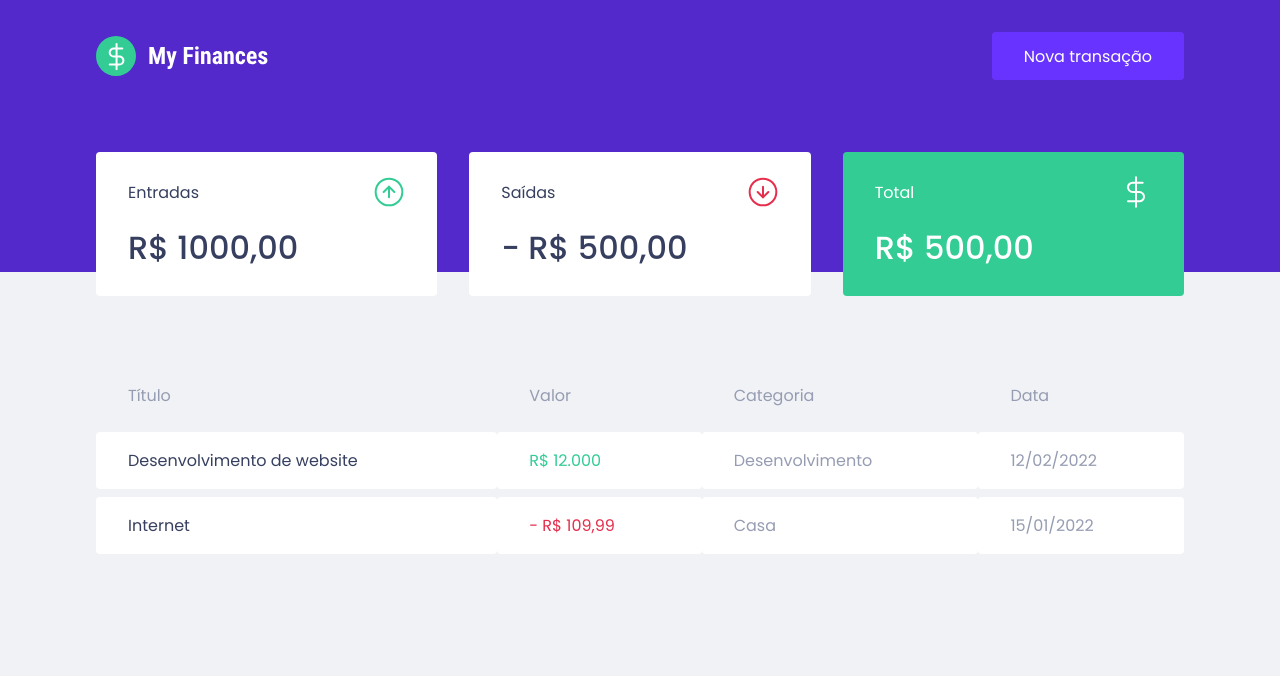
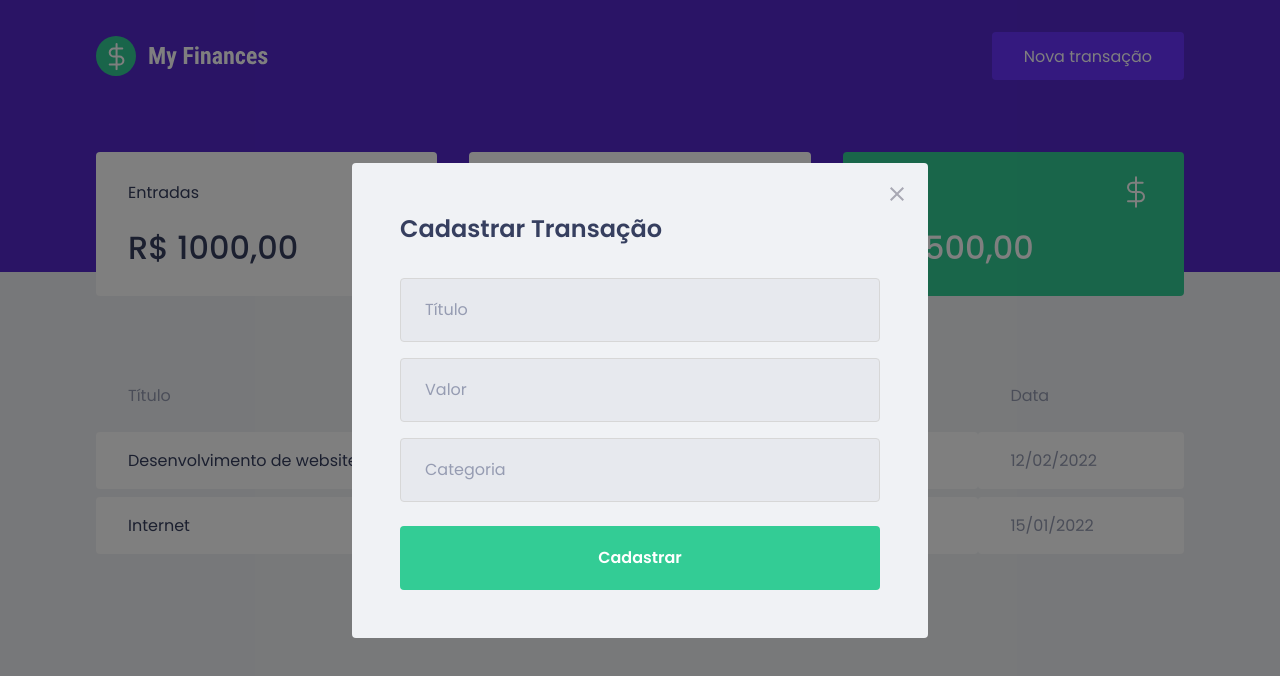
Before and after one commit to goncadanilo/my-finances, a React (Create React App) app: page / in a window 1280 px wide. Both pictures are taken after a click on the button "Nova transação". Shown: the top 676 px of the page. Built offline with nearby package versions, Linux system fonts and the light colour scheme; no server answers; what miragejs would draw is missing.

Commit message:
feat: create the transaction modal component

```diff
--- a/src/App.tsx
+++ b/src/App.tsx
@@ -1,12 +1,30 @@
+import { useState } from 'react';
 import { DashBoard } from 'src/components/Dashboard';
 import { Header } from 'src/components/Header';
+import { NewTransactionModal } from 'src/components/NewTransactionModal';
 import { GlobalStyle } from 'src/styles/global';
 
 export function App() {
+  const [isNewTransactionModalOpen, setIsNewTransactionModalOpen] =
+    useState(false);
+
+  function handleOpenNewTransactionModal() {
+    setIsNewTransactionModalOpen(true);
+  }
+
+  function handleCloseNewTransactionModal() {
+    setIsNewTransactionModalOpen(false);
+  }
   return (
     <>
-      <Header />
+      <Header onOpenNewTransactionModal={handleOpenNewTransactionModal} />
       <DashBoard />
+
+      <NewTransactionModal
+        isOpen={isNewTransactionModalOpen}
+        onRequestClose={handleCloseNewTransactionModal}
+      />
+
       <GlobalStyle />
     </>
   );
--- a/src/components/Header/index.tsx
+++ b/src/components/Header/index.tsx
@@ -1,12 +1,18 @@
 import logoImg from 'src/assets/logo.svg';
 import { Container, Content } from './styles';
 
-export function Header() {
+interface HeaderProps {
+  onOpenNewTransactionModal: () => void;
+}
+
+export function Header({ onOpenNewTransactionModal }: HeaderProps) {
   return (
     <Container>
       <Content>
         <img src={logoImg} alt="My Finances" />
-        <button type="button">Nova transação</button>
+        <button type="button" onClick={onOpenNewTransactionModal}>
+          Nova transação
+        </button>
       </Content>
     </Container>
   );
--- /dev/null
+++ b/src/components/NewTransactionModal/index.tsx
@@ -0,0 +1,42 @@
+import Modal from 'react-modal';
+import closeImg from 'src/assets/close.svg';
+import { Container } from './styles';
+
+interface NewTransactionModalProps {
+  isOpen: boolean;
+  onRequestClose: () => void;
+}
+
+Modal.setAppElement('#root');
+
+export function NewTransactionModal({
+  isOpen,
+  onRequestClose,
+}: NewTransactionModalProps) {
+  return (
+    <Modal
+      isOpen={isOpen}
+      onRequestClose={onRequestClose}
+      overlayClassName="react-modal-overlay"
+      className="react-modal-content"
+    >
+      <button
+        type="button"
+        className="react-modal-close"
+        onClick={onRequestClose}
+      >
+        <img src={closeImg} alt="Fechar modal" />
+      </button>
+
+      <Container>
+        <h2>Cadastrar Transação</h2>
+
+        <input placeholder="Título" />
+        <input placeholder="Valor" type="number" />
+        <input placeholder="Categoria" />
+
+        <button type="submit">Cadastrar</button>
+      </Container>
+    </Modal>
+  );
+}
--- /dev/null
+++ b/src/components/NewTransactionModal/styles.ts
@@ -0,0 +1,47 @@
+import styled from 'styled-components';
+
+export const Container = styled.form`
+  h2 {
+    color: var(--text-title);
+    font-size: 1.5rem;
+    margin-bottom: 2rem;
+  }
+
+  input {
+    width: 100%;
+    padding: 0 1.5rem;
+    height: 4rem;
+    border-radius: 0.25rem;
+    border: 1px solid #d7d7d7;
+    background: #e7e9ee;
+    font-weight: 400;
+    font-size: 1rem;
+
+    &::placeholder {
+      color: var(--text-body);
+    }
+
+    & + input {
+      margin-top: 1rem;
+    }
+  }
+
+  button[type='submit'] {
+    width: 100%;
+    padding: 0 1.5rem;
+    height: 4rem;
+    background: var(--green);
+    color: #fff;
+    border: 0;
+    border-radius: 0.25rem;
+    font-size: 1rem;
+    font-weight: 600;
+    margin-top: 1.5rem;
+
+    transition: filter 0.2s;
+
+    &:hover {
+      filter: brightness(0.9);
+    }
+  }
+`;
--- a/src/styles/global.ts
+++ b/src/styles/global.ts
@@ -53,4 +53,41 @@
     opacity: 0.6;
     cursor: not-allowed;
   }
+
+  .react-modal-overlay {
+    background: rgba(0, 0, 0, 0.5);
+
+    position: fixed;
+    top: 0;
+    bottom: 0;
+    left: 0;
+    right: 0;
+
+    display: flex;
+    align-items: center;
+    justify-content: center;
+  }
+
+  .react-modal-content {
+    width: 100%;
+    max-width: 576px;
+    background: var(--background);
+    padding: 3rem;
+    position: relative;
+    border-radius: 0.25rem;
+  }
+
+  .react-modal-close {
+    position: absolute;
+    right: 1.5rem;
+    top: 1.5rem;
+    border: 0;
+    background: transparent;
+
+    transition: filter 0.2s;
+
+    &:hover {
+      filter: brightness(0.8);
+    }
+  }
 `;
```
